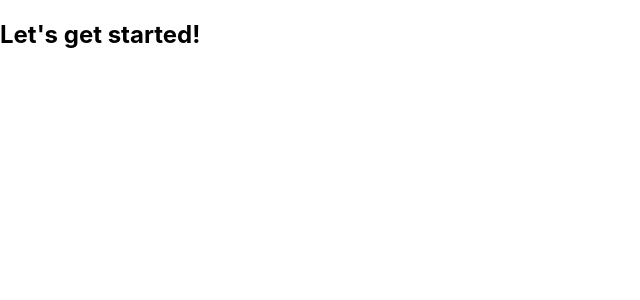
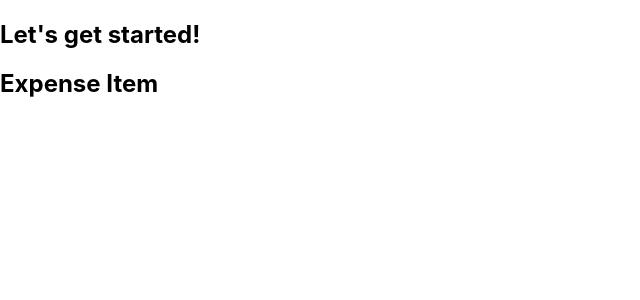
Before and after one commit to WeizhenW/React-tutorial-2022, a React (Create React App) app: page / in a window 1280 px wide. Shown: the top 300 px of the page, without its empty margins (0-640 px from the left). Built offline with nearby package versions, Linux system fonts and the light colour scheme.

Commit message:
add first component

```diff
--- a/src/App.js
+++ b/src/App.js
@@ -1,9 +1,11 @@
 import "./App.css";
+import ExpenseItem from "./components/ExpenseItem";
 
 function App() {
   return (
     <div>
       <h2>Let's get started! </h2>
+      <ExpenseItem />
     </div>
   );
 }
--- a/src/components/ExpenseItem.js
+++ b/src/components/ExpenseItem.js
@@ -0,0 +1,5 @@
+function ExpenseItem() {
+  return <h2>Expense Item</h2>;
+}
+
+export default ExpenseItem;
```
